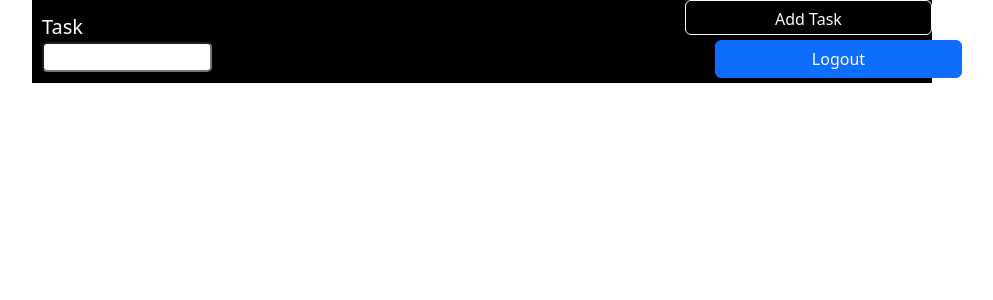
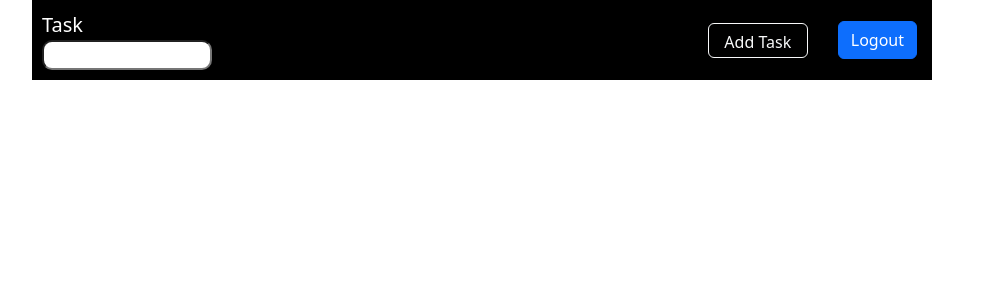
Before and after one commit to eliseislivca/TaskManager, a React (Create React App) app: page /tasks in a window 1280 px wide. Shown: the top 300 px of the page, without its empty margins (158-1151 px from the left). Built offline with nearby package versions, Linux system fonts and the light colour scheme; data requests are answered from the project's data file.

Commit message:
#6: Changing styles

```diff
--- a/src/styles/pageOfTasks.css
+++ b/src/styles/pageOfTasks.css
@@ -5,27 +5,20 @@ body {
   font-size: 23px;
 }
  .wrapper {
+  position: relative;
   max-width: 900px;
   margin: 0 auto;
-}
-.wrapper-overlay {
-    position: fixed;
-    right: 0;
-    left: 0;
-    width: 100%;
-    height: 100%;
-    background-color: #ffffff78;
-}
-.inner {
-    display: flex;
-    padding: 10px;
 }
 .inner-wrapper {
   display: flex;
   justify-content: space-between;
   align-items: center;
   background-color: black;
-    margin-bottom: 12px;
+  margin-bottom: 4px;
+}
+.inner {
+  display: flex;
+  padding: 10px;
 }
 .name-input,
 .desc-input {
@@ -33,6 +26,7 @@ body {
   flex-direction: column;
 }
 .task-name {
+  border-radius: 10px;
   width: 170px;
 }
 .input-error {
@@ -56,15 +50,15 @@ input {
 .new-tasks {
   display: flex;
   flex-direction: column;
-    background-color: rgb(3, 75, 90);
 }
-
 .new-tasks .task-text {
   width: 100%;
   padding-left: 20px;
   color: rgb(220, 104, 76);
+  font-weight: 200;
   background: transparent;
   word-break: break-all;
+  margin-top: 15px;
 }
 .new-tasks input,
 .new-tasks input:focus-visible {
@@ -76,15 +70,13 @@ input {
 }
 .wrapper-of-task {
   display: flex;
-    border-bottom: 2px solid rgb(78, 127, 144);
   min-height: 90px;
 }
 .wrapper-of-task button {
   width: 100px;
-    height: 30px;
   margin: 0 3px;
 }
-.btn {
+.buttons {
   width: 100%;
   display: flex;
   align-items: center;
@@ -92,16 +84,18 @@ input {
   margin-right: 15px;
 }
 .completed {
+  width: 100%;
+  padding-left: 20px;
+  font-weight: 200;
+  background: transparent;
+  word-break: break-all;
+  margin-top: 15px;
   text-decoration: line-through;
   color: #808080;
-    width: 100%;
-    padding-left: 20px;
-    height: 45px;
 }
 .complete-hide {
   display: none;
 }
-
 .btn-complete {
   color: rgb(0, 170, 0);
 }
@@ -190,10 +184,9 @@ input {
   border: #000 1px solid;
 }
 .log-out {
+  margin: 15px;
+  /* margin-left: 90%; */
   font-size: 20px;
-    display: flex;
-    justify-content: right;
-    margin: 5px 30px;
   text-decoration: none;
   color: rgb(63, 63, 63);
   font-weight: 400;
```
Lines whose indentation alone changed are shown as unchanged.
